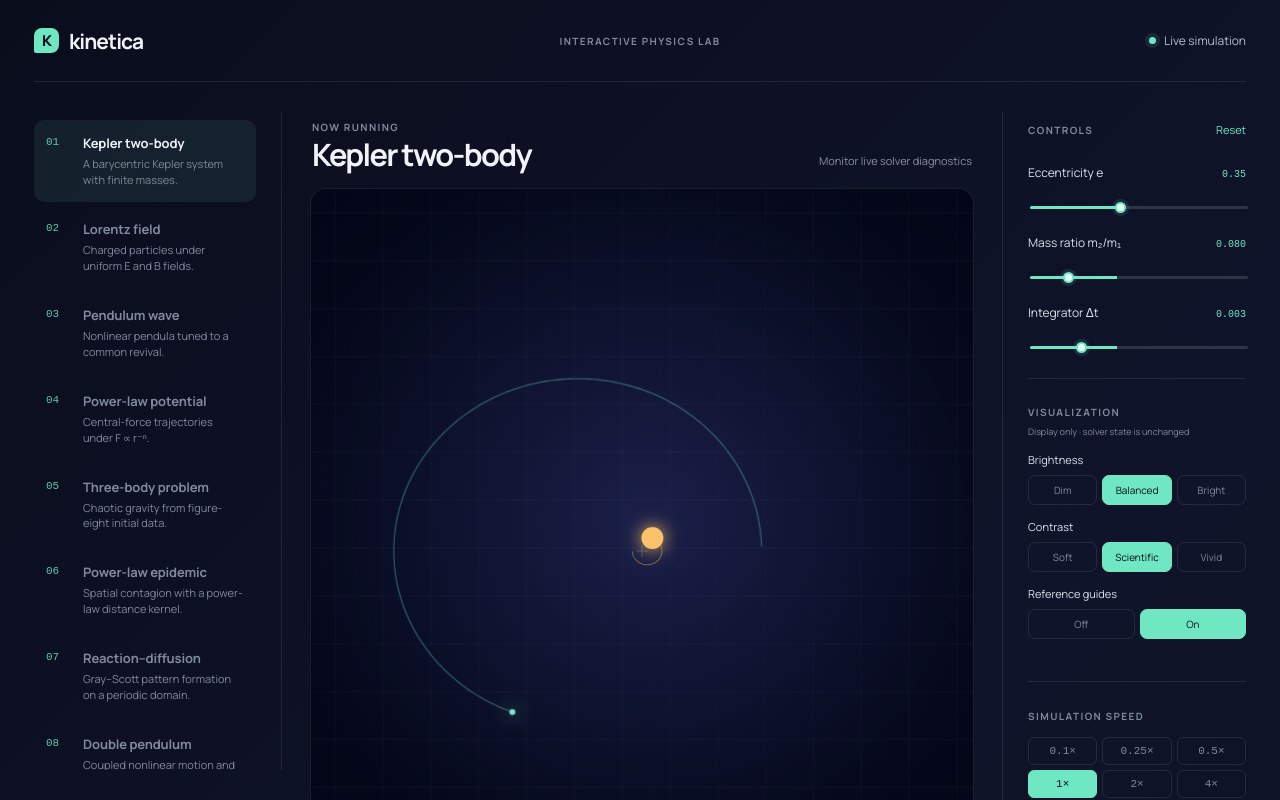
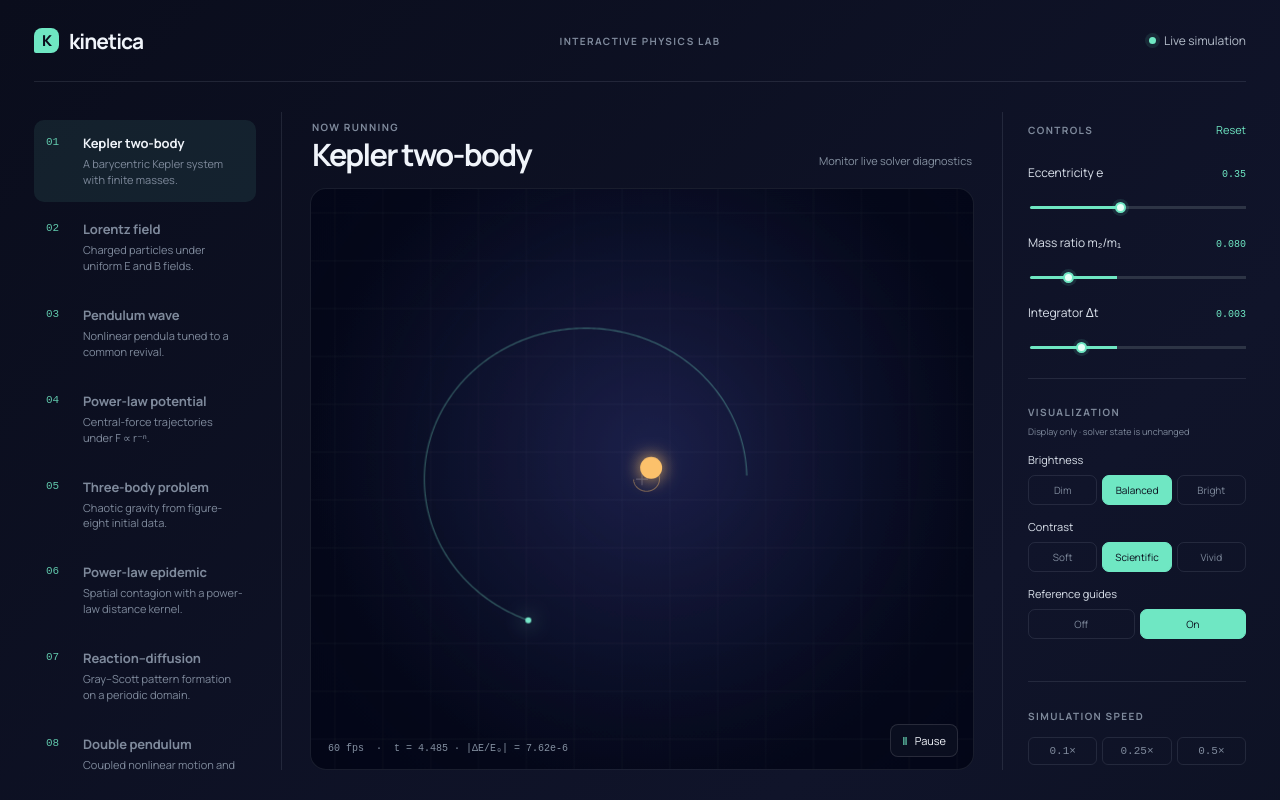
Before and after one commit to Banegasn/physics-lab, an Angular app: page / in a window 1280 px wide. Shown: the top 800 px of the page. Built offline with nearby package versions, Linux system fonts and the light colour scheme.

Commit message:
Constrain desktop simulation controls

```diff
--- a/src/app/simulation-page.scss
+++ b/src/app/simulation-page.scss
@@ -97,6 +97,41 @@
   .scenario-nav::-webkit-scrollbar-thumb {
     background: rgba(111, 231, 195, 0.34);
     border-radius: 999px;
+  }
+}
+@media (min-width: 901px) {
+  .workspace {
+    align-items: start;
+  }
+  .stage {
+    align-self: start;
+    height: calc(100dvh - 142px);
+  }
+  .simulation,
+  .wind-tunnel-host {
+    min-height: 0;
+  }
+  .control-rail {
+    position: sticky;
+    top: 20px;
+    align-self: start;
+    max-height: calc(100dvh - 142px);
+    padding-right: 10px;
+    overflow-x: hidden;
+    overflow-y: auto;
+    overscroll-behavior: contain;
+    scrollbar-color: rgba(111, 231, 195, 0.34) transparent;
+    scrollbar-width: thin;
+  }
+  .control-rail::-webkit-scrollbar {
+    width: 5px;
+  }
+  .control-rail::-webkit-scrollbar-track {
+    background: transparent;
+  }
+  .control-rail::-webkit-scrollbar-thumb {
+    border-radius: 999px;
+    background: rgba(111, 231, 195, 0.34);
   }
 }
 .scenario-button {
```
